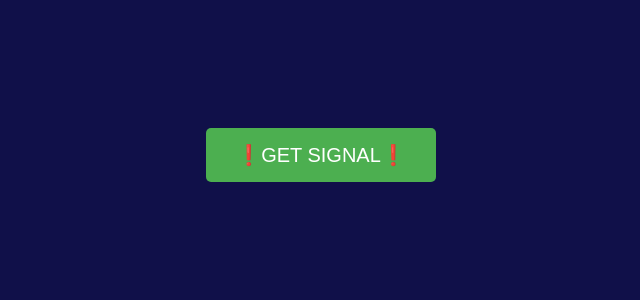
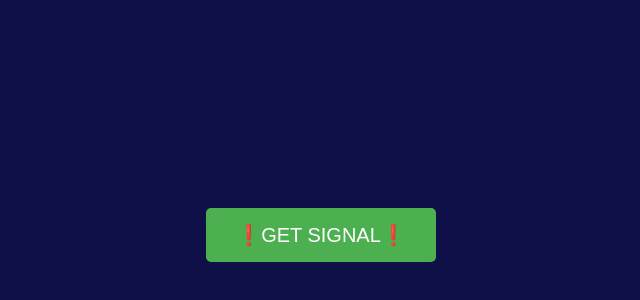
Before and after one commit to DanilQ1/mines.github.io, a plain HTML site: page index.html in a window 1280 px wide. Shown: the part 378-678 px from the top of the page, without its empty margins (319-959 px from the left). Drawn offline with Linux system fonts and the light colour scheme.

Commit message:
Update style.css

```diff
--- a/style.css
+++ b/style.css
@@ -11,7 +11,7 @@ body, html {
 
 #flipButton {
     position: fixed;
-    bottom: 30%;
+    bottom: 20%;
     padding: 15px 30px;
     font-size: 20px;
     color: white;
```
